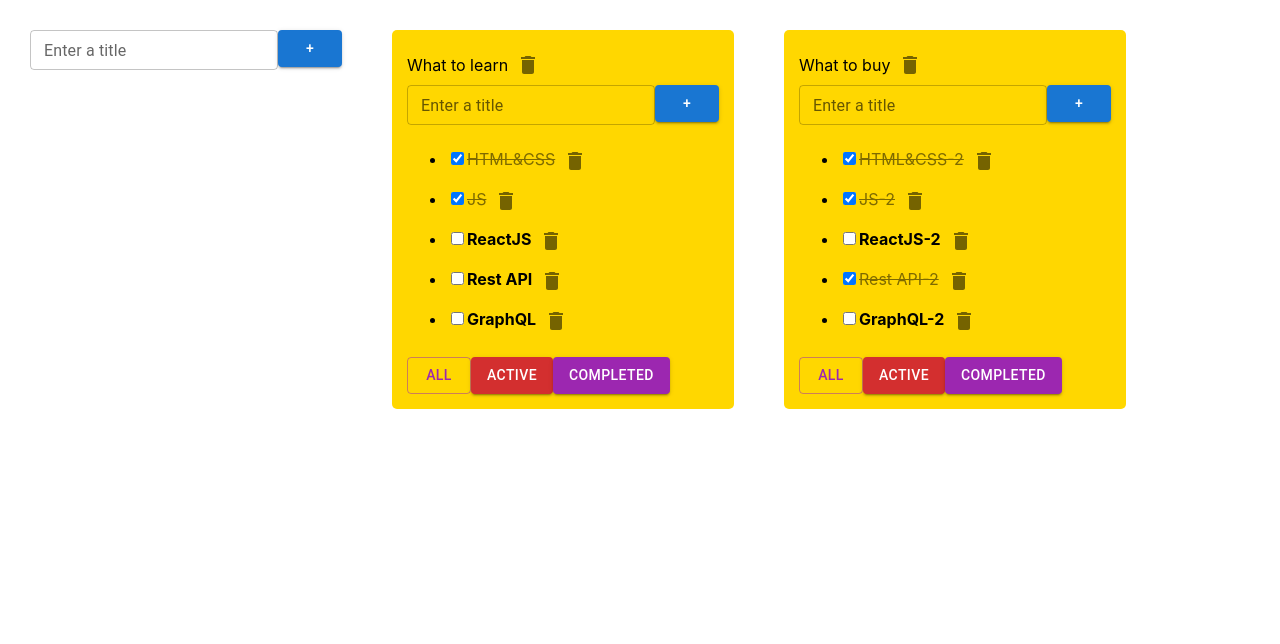
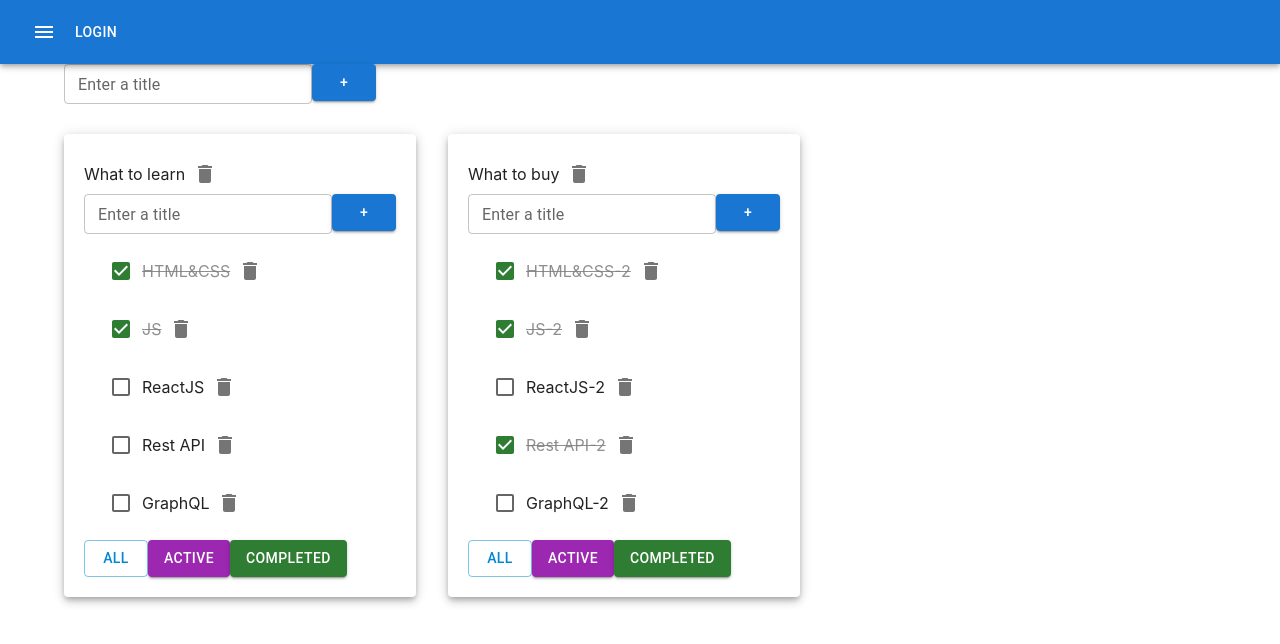
Before and after one commit to dron185/todolist, a React (Create React App) app: page / in a window 1280 px wide. Shown: the top 644 px of the page. Built offline with nearby package versions, Linux system fonts and the light colour scheme.

Commit message:
feat: add AppBar and styles to App.tsx using material ui

```diff
--- a/src/App.css
+++ b/src/App.css
@@ -1,38 +1,40 @@
-.App {
-  padding: 30px;
-  display: flex;
-}
+/*.App {*/
+/*  padding: 30px;*/
+/*  display: flex;*/
+/*}*/
 
-.App > div {
-  margin-right: 50px;
-}
+/*.App > div {*/
+/*  margin-right: 50px;*/
+/*}*/
 
-.todolist {
-  background-color: gold;
-  padding: 15px;
-  border-radius: 5px;
-}
+/*.todolist {*/
+/*  background-color: #fae0c0;*/
+/*  padding: 15px;*/
+/*  border-radius: 5px;*/
+/*}*/
 
 .task-done {
   opacity: 0.5;
   text-decoration: line-through;
 }
 
-.task {
-  font-weight: bold;
-}
+/*.task {*/
+/*  font-weight: bold;*/
+/*}*/
 
-.btn-active {
-  background-color: chocolate;
-  color: aliceblue;
-  border: 2px solid chocolate;
-  border-radius: 3px;
-}
+/*.btn-active {*/
+/*  background-color: chocolate;*/
+/*  color: aliceblue;*/
+/*  border: 2px solid chocolate;*/
+/*  border-radius: 3px;*/
+/*}*/
 
-.input-error {
-  border: 3px solid red;
-  outline: none;
-}
+/*.input-error {*/
+/*  border: 3px solid red;*/
+/*  outline: none;*/
+/*}*/
+
+
 
 .todolist-title-container {
   display: flex;
--- a/src/App.tsx
+++ b/src/App.tsx
@@ -3,6 +3,16 @@ import './App.css';
 import {TaskType, Todolist} from "./Todolist";
 import {v1} from "uuid";
 import AddItemForm from "./AddItemForm";
+
+import AppBar from '@mui/material/AppBar'
+import Toolbar from '@mui/material/Toolbar'
+import Button from '@mui/material/Button'
+import IconButton from '@mui/material/IconButton'
+import MenuIcon from '@mui/icons-material/Menu'
+import Container from '@mui/material/Container';
+import Grid from '@mui/material/Unstable_Grid2';
+import Paper from '@mui/material/Paper';
+// import Grid from '@mui/material/Grid';
 
 export type FilterValuesType = 'all' | 'completed' | 'active';
 
@@ -99,8 +109,22 @@ function App() {
     }
 
     return (
-        <div className="App">
+        <div>
+            <AppBar position="static">
+                <Toolbar>
+                    <IconButton color="inherit">
+                        <MenuIcon />
+                    </IconButton>
+                    <Button color="inherit">Login</Button>
+                </Toolbar>
+            </AppBar>
+
+            <Container fixed>
+                <Grid container sx={{mb: '30px'}}>
                     <AddItemForm addItem={addTodolist}/>
+                </Grid>
+
+                <Grid container spacing={4}>
                     {
                         todolists.map(el => {
                             let tasksForTodoList = tasks[el.id];
@@ -111,6 +135,8 @@ function App() {
                                 tasksForTodoList = tasks[el.id].filter(t => !t.isDone)
                             }
                             return (
+                                <Grid>
+                                    <Paper elevation={5} sx={{p: '20px'}}>
                                         <Todolist
                                             key={el.id}
                                             todolistId={el.id}
@@ -125,9 +151,13 @@ function App() {
                                             updateTaskTitle={updateTaskTitle}
                                             updateTodolistTitle={updateTodolistTitle}
                                         />
+                                    </Paper>
+                                </Grid>
                             )
                         })
                     }
+                </Grid>
+            </Container>
         </div>
     );
 }
--- a/src/Todolist.tsx
+++ b/src/Todolist.tsx
@@ -6,6 +6,9 @@ import {EditableSpan} from "./EditableSpan";
 import IconButton from '@mui/material/IconButton'
 import DeleteIcon from '@mui/icons-material/Delete'
 import Button from '@mui/material/Button';
+import Checkbox from "@mui/material/Checkbox";
+import List from "@mui/material/List";
+import ListItem from "@mui/material/ListItem";
 
 export type TaskType = {
     id: string
@@ -42,7 +45,7 @@ export const Todolist = ({
                          }: TodolistPropsType) => {
     //деструктурирующее присваивание: const { title, tasks, removeTask, changeFilter, addTask } = props
 
-    const tasksList: JSX.Element = tasks.length === 0 ? (<p>Тасок нет</p>) : <ul>
+    const tasksList: JSX.Element = tasks.length === 0 ? (<p>Тасок нет</p>) : <List>
         {tasks.map((t) => {
             const removeTaskHandler = () => removeTask(t.id, todolistId)
 
@@ -53,12 +56,13 @@ export const Todolist = ({
             }
 
             return (
-                <li key={t.id}>
-                    <input
-                        type="checkbox"
-                        checked={t.isDone} // true || false
-                        onChange={changeStatusHandler}
-                    />
+                <ListItem key={t.id}>
+                    <Checkbox checked={t.isDone} onChange={changeStatusHandler} color="success" />
+                    {/*<input*/}
+                    {/*    type="checkbox"*/}
+                    {/*    checked={t.isDone} // true || false*/}
+                    {/*    onChange={changeStatusHandler}*/}
+                    {/*/>*/}
                     {/*<span className={t.isDone ? "task-done" : "task"}>{t.title}</span>*/}
                     <EditableSpan
                         oldTitle={t.title}
@@ -69,10 +73,10 @@ export const Todolist = ({
                     <IconButton onClick={removeTaskHandler}>
                         <DeleteIcon />
                     </IconButton>
-                </li>
+                </ListItem>
             )
         })}
-    </ul>
+    </List>
 
     // const changeNewTaskTitleHandler = (e: ChangeEvent<HTMLInputElement>) => {
     //     inputError &&  setInputError(false)
@@ -130,7 +134,7 @@ export const Todolist = ({
 
                 <Button
                     variant={filter === 'all' ? 'outlined' : 'contained'}
-                    color={'secondary'}
+                    color={'info'}
                     onClick={changeFilterHandlerCreator('all')}
                 >All</Button>
 
@@ -142,7 +146,7 @@ export const Todolist = ({
 
                 <Button
                     variant={filter === 'active' ? 'outlined' : 'contained'}
-                    color={'error'}
+                    color={'secondary'}
                     onClick={changeFilterHandlerCreator('active')}
                 >Active</Button>
 
@@ -154,7 +158,7 @@ export const Todolist = ({
 
                 <Button
                     variant={filter === 'completed' ? 'outlined' : 'contained'}
-                    color={'secondary'}
+                    color={'success'}
                     onClick={changeFilterHandlerCreator('completed')}
                 >Completed</Button>
             </div>
```
Lines whose indentation alone changed are shown as unchanged.
